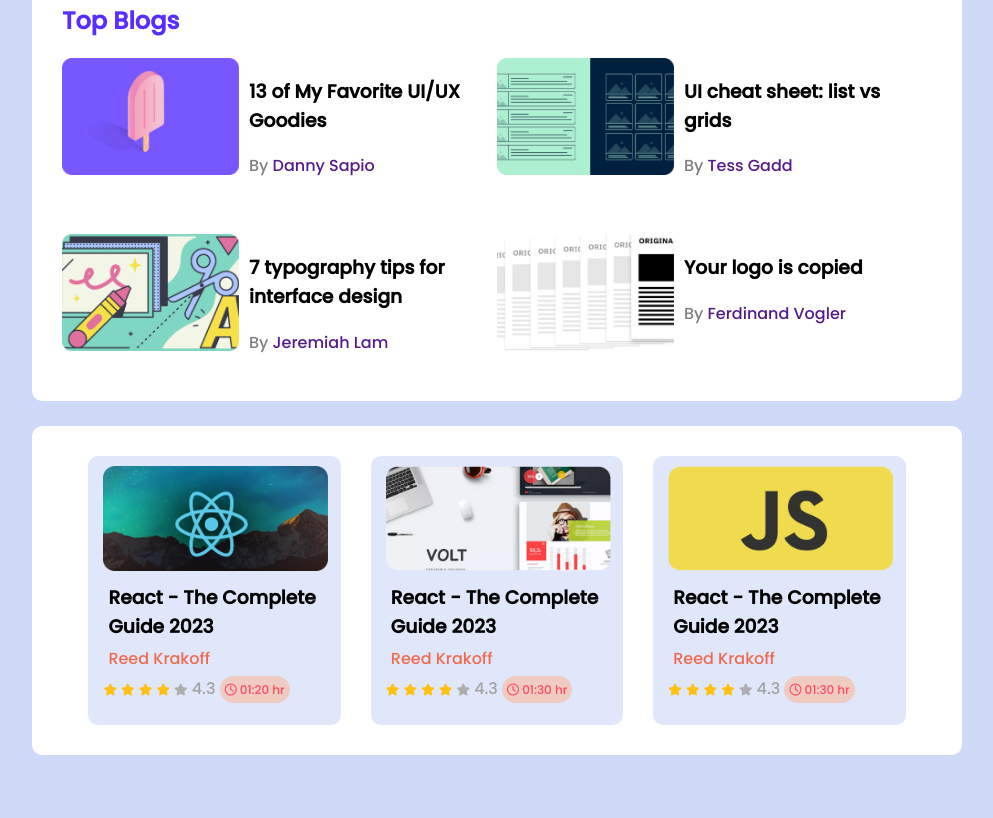
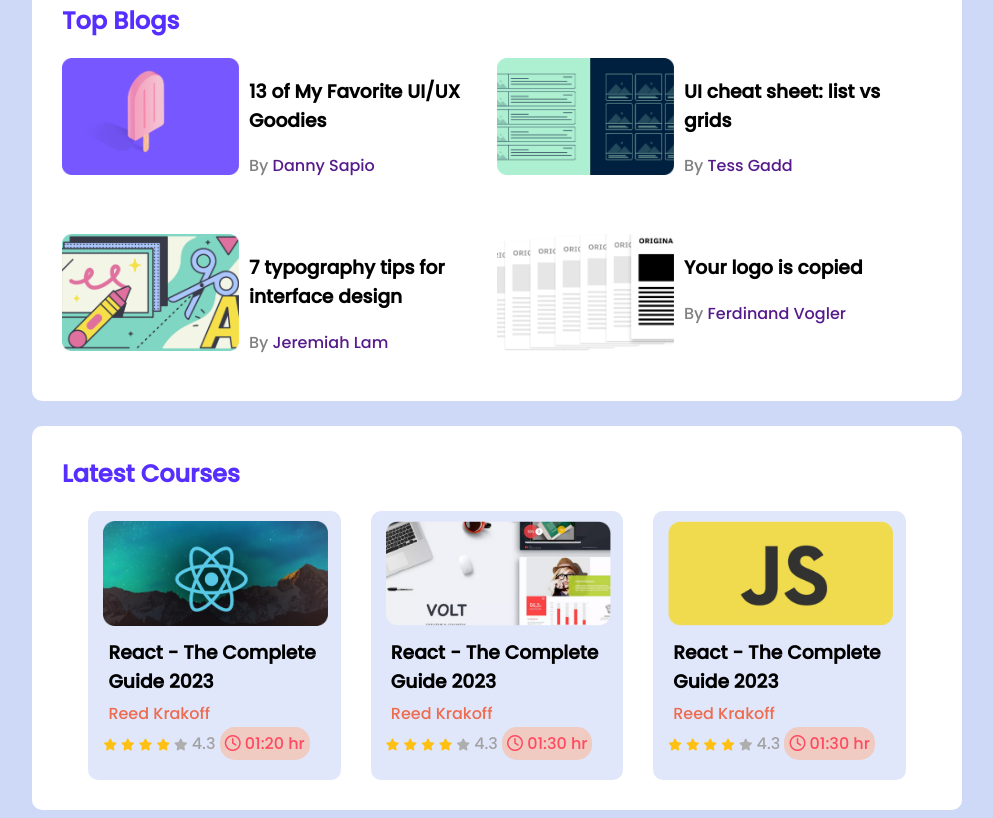
Before and after one commit to hrhabib07/leader-boad-css3, a plain HTML site: page index.html in a window 1280 px wide. Shown: the part 337-1155 px from the top of the page, without its empty margins (143-1136 px from the left). Before the commit the page ends 1100 px from the top, so only its background shows below. Drawn offline with Linux system fonts and the light colour scheme.

```diff
--- a/index.html
+++ b/index.html
@@ -98,6 +98,7 @@
         </section>
         <br>
         <section class="container">
+            <h2 class="section-title"> Latest Courses</h2>
             <div class="latest-courses">
                 <div class="course">
                     <div class="course-container">
--- a/style/style.css
+++ b/style/style.css
@@ -124,5 +124,4 @@ hr {
   padding: 5px;
   color: #ff4a60;
   border-radius: 15px;
-  font-size: 12px;
 }
```
